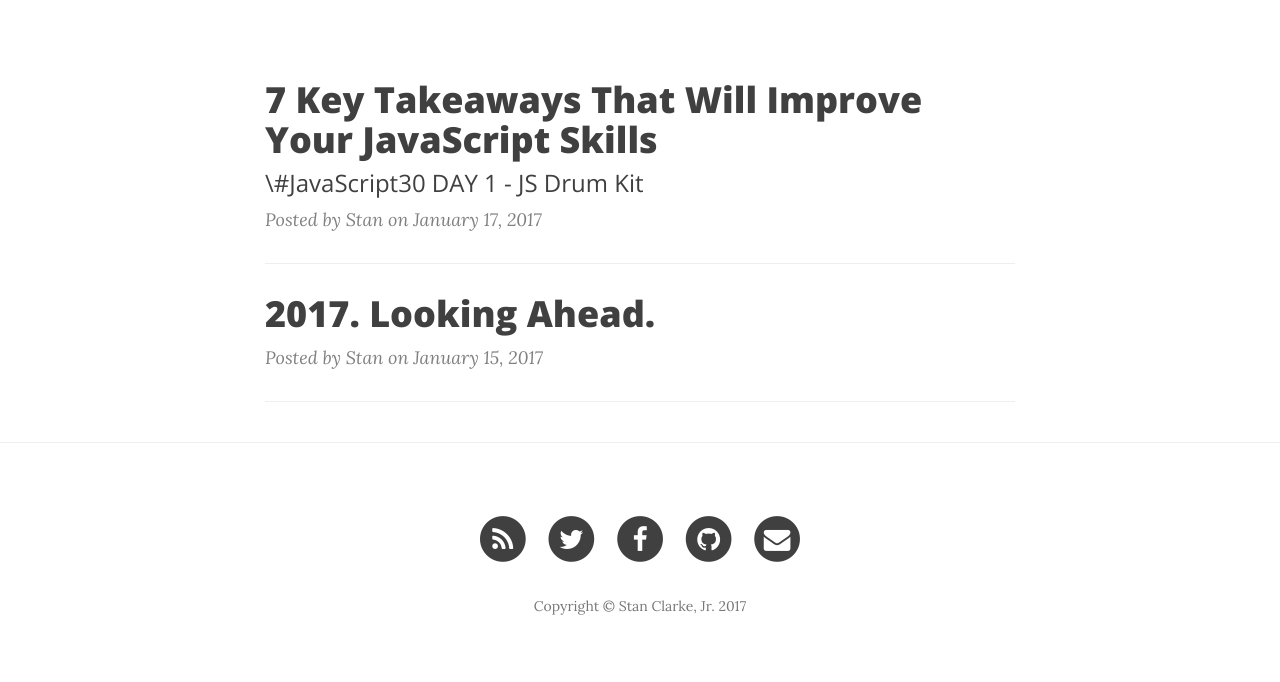
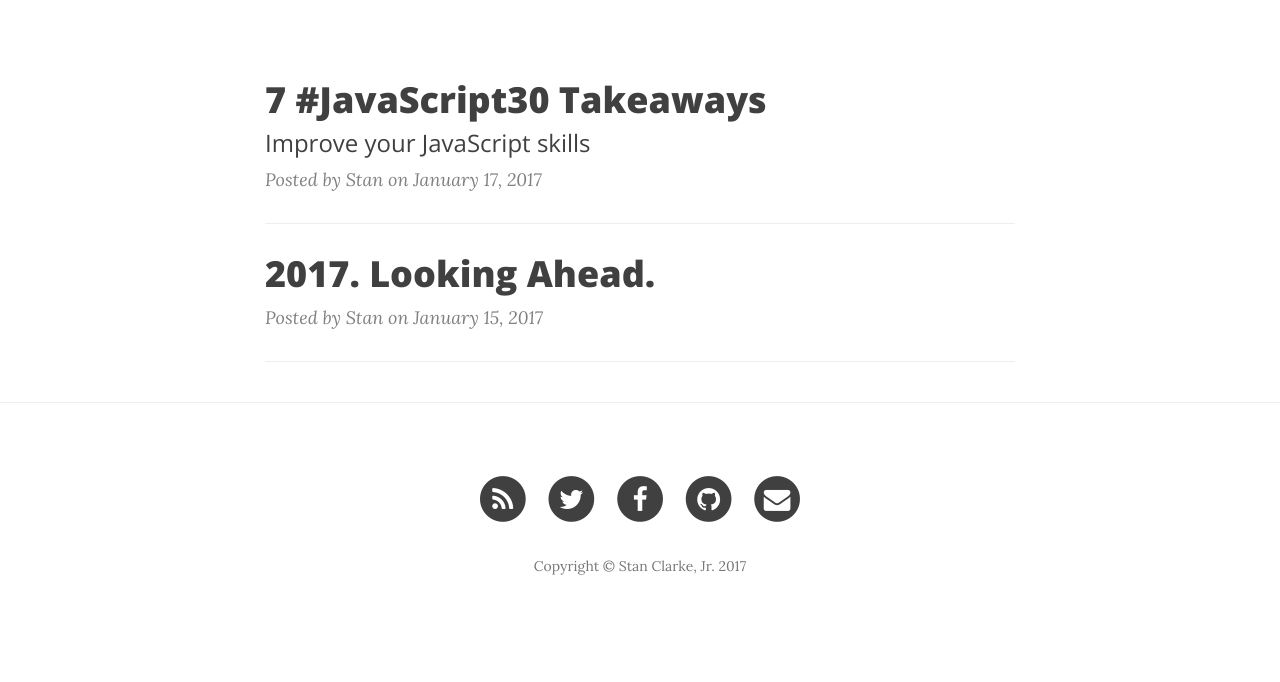
Before and after one commit to stanclarke-jr/stanclarke-jr.github.io, a Jekyll site: the page built from index.html, in a window 1280 px wide. Shown: the part 448-1130 px from the top of the page. Built offline with Jekyll 4.4.1, drawn with Linux system fonts in a browser that asks for light colours; nearby versions of some CDN libraries; the list of posts is cut into pages by our own code; after the commit the page ends 1090 px from its top, so only the background shows below that.

Commit message:
minor title edits

```diff
--- a/_posts/2017-01-17-7-key-takeaways-that-will-improve-your-javascript-skills.md
+++ b/_posts/2017-01-17-7-key-takeaways-that-will-improve-your-javascript-skills.md
@@ -1,6 +1,8 @@
 ---
-title: 7 Key Takeaways That Will Improve Your JavaScript Skills
-subtitle: \#JavaScript30 DAY 1 - JS Drum Kit
+title: |-
+    7 #JavaScript30 Takeaways
+subtitle: |-
+    Improve your JavaScript skills
 date: 2017-01-17 00:00:00 Z
 tags:
 - javascript
```
